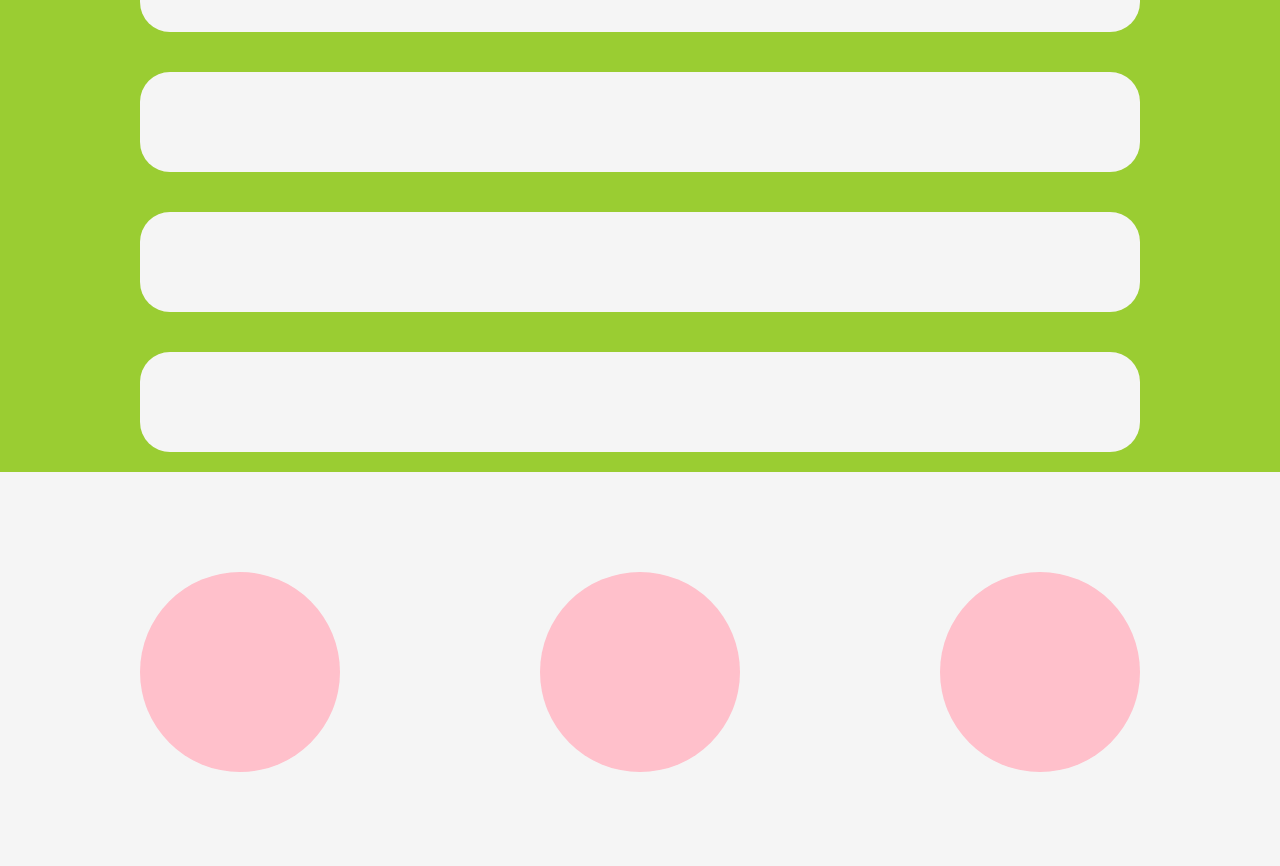
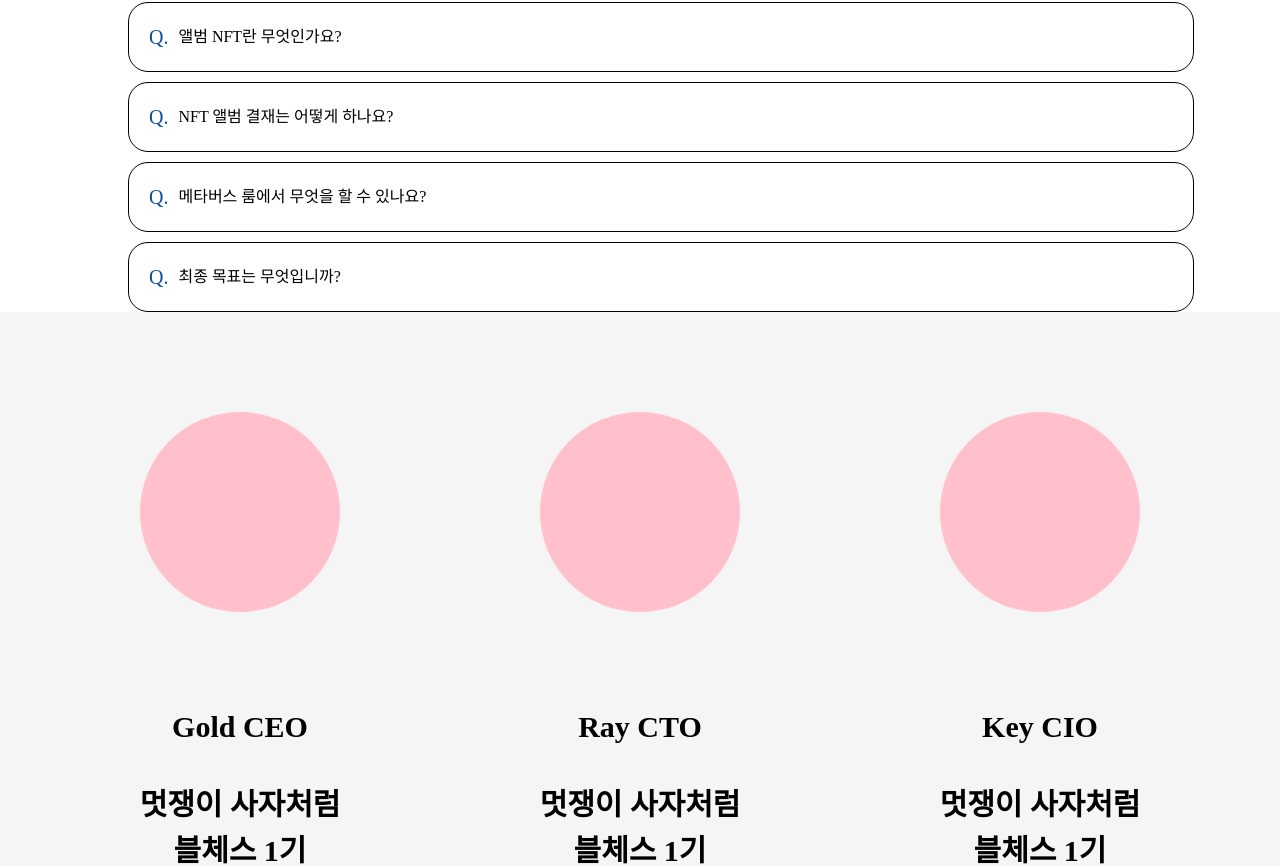
Before and after one commit to nity-su/nft-marketplace, a React (Create React App) app: page / in a window 1280 px wide. Shown: the part 2344-3210 px from the top of the page. Built offline with nearby package versions, Linux system fonts and the light colour scheme; a web font is replaced by a local one.

Commit message:
FAQ 작업완료

```diff
--- a/src/Router.js
+++ b/src/Router.js
@@ -3,6 +3,8 @@ import { Route, Routes, BrowserRouter } from "react-router-dom";
 import Layout from "./components/Layout";
 import Home from "./pages/Home";
 import Tradeplace from "./pages/Tradeplace";
+import AllCollection from "./pages/AllCollection";
+import OneCollection from "./pages/OneCollection";
 
 export default function Router() {
   return (
@@ -11,6 +13,14 @@ export default function Router() {
         <Route path="/" element={<Layout />}>
           <Route index element={<Home />}></Route>
           <Route path="/tradeplace" element={<Tradeplace></Tradeplace>}></Route>
+          <Route
+            path="/allcollection"
+            element={<AllCollection></AllCollection>}
+          ></Route>
+          <Route
+            path="/onecollection"
+            element={<OneCollection></OneCollection>}
+          ></Route>
         </Route>
       </Routes>
     </BrowserRouter>
--- a/src/components/organisms/home/About.js
+++ b/src/components/organisms/home/About.js
@@ -14,7 +14,6 @@ const MembersBox = styled.div`
   display: flex;
   justify-content: center;
   align-items: center;
-
 `;
 
 const Member = styled.div`
@@ -23,7 +22,6 @@ const Member = styled.div`
   margin: 100px;
   background-color: pink;
   border-radius: 50%;
-
 `;
 
 const MemberA = styled.div`
@@ -58,6 +56,14 @@ const Temp = styled.div`
   flex-direction: column;
   justify-content: center;
   align-items: center;
+
+  div {
+    font-size: 30px;
+    font-weight: 800;
+    @media screen and (min-width: 720px) {
+      font-size: 30px;
+    }
+  }
 `;
 
 export default function About() {
@@ -67,15 +73,24 @@ export default function About() {
         <MembersBox>
           <Temp>
             <Member></Member>
-            <MemberA />
+            <div>Gold CEO</div><br/><br/><br/>
+            <div>멋쟁이 사자처럼</div><br/>
+            <div>블체스 1기</div><br/><br/><br/>
+            <div>기획</div>
           </Temp>
           <Temp>
             <Member></Member>
-            <MemberB />
+            <div>Ray CTO</div><br/><br/><br/>
+            <div>멋쟁이 사자처럼</div><br/>
+            <div>블체스 1기</div><br/><br/><br/>
+            <div>수석 개발자</div>
           </Temp>
           <Temp>
             <Member></Member>
-            <MemberC />
+            <div>Key CIO</div><br/><br/><br/>
+            <div>멋쟁이 사자처럼</div><br/>
+            <div>블체스 1기</div><br/><br/><br/>
+            <div>마케팅,홍보</div>
           </Temp>
         </MembersBox>
       </Container>
--- a/src/components/organisms/home/Question.js
+++ b/src/components/organisms/home/Question.js
@@ -1,37 +1,91 @@
-import styled from "styled-components";
+import React, { useEffect, useState } from "react";
+import "../home/css/styles.css";
 
-const Container = styled.div`
-  width: 100%;
-  height: 70vh;
-  background-color: yellowgreen;
-`;
+const qnaList = [
+  {
+    category: "category1",
+    question: "Meta Music은 어떤 회사인가요?",
+    answer:
+      "아티스트들에게 더 많은 수익을 배분하는 것에 중점을 두고 질 좋은 작품활동을 지속적으로 할 수있게 지원하는 플랫폼입니다.",
+  },
+  {
+    category: "category2",
+    question: "앨범 NFT란 무엇인가요?",
+    answer:
+      "대체 불가능한 토큰을 기반으로 출시한 앨범이며 상품에 따라서 구매자에게 일정 혜택이 주어집니다.",
+  },
+  {
+    category: "category3",
+    question: "NFT 앨범 결재는 어떻게 하나요?",
+    answer:
+      "NFT 앨범 결제는 지갑 연동 이후 클레이 또는 scw 코인으로 구매가 가능합니다.",
+  },
+  {
+    category: "category1",
+    question: "메타버스 룸에서 무엇을 할 수 있나요?",
+    answer:
+      "앨범 NFT 등급에따라 차등혜택이 주어지며 일반등급도 사람들과 함께 룸에 모여서 대화하고 뮤직비디오 시청 및 룸 꾸미기가 가능합니다.",
+  },
+  {
+    category: "category2",
+    question: "최종 목표는 무엇입니까?",
+    answer:
+      "수익 배분구조를 블록체인 스마트컨트렉으로 전부 오픈하겠습니다. 아티스트들에게 공정하게 수익배분이 실시간으로 돌아갑니다. 모든 아티스트들이 금전적인 이유로 작품활동을 못하는 상황을 없애고 여러 아티스트들이 세계적으로 뻗어나갈 수 있는 다리 역활을 지속적으로 하는 것 입니다.",
+  },
+];
 
-const MainBox = styled.div`
-  display: grid;
-  display: column;
-  justify-content: center;
-  align-items: center;
-`;
+const FAQ = () => {
+  const [category, setCatecory] = useState("all");
+  const [cardOnOff, setCardOnOff] = useState(qnaList);
+  const [showList, setShowList] = useState(qnaList);
 
-const QaBox = styled.div`
-  width: 1000px;
-  height: 100px;
-  margin: 20px;
-  background-color: whitesmoke;
-  border-radius: 30px;
-`;
+  const getQnACard = (item, index) => {
+    return (
+      <div className="faq-card" key={index}>
+        <div
+          className="faq-card-title"
+          onClick={() => {
+            let tempCard = cardOnOff;
+            tempCard[index].show = !tempCard[index].show;
+            setCardOnOff([...tempCard]);
+          }}
+        >
+          <span className="question-mark">Q.</span>
+          <span>{item.question}</span>
+        </div>
+        <div
+          className={
+            qnaList[index].show
+              ? "faq-card-answer"
+              : "faq-card-answer faq-card-none"
+          }
+        >
+          <span className="answer-mark">A.</span>
+          <span className="FAQ-card-answer">{item.answer}</span>
+        </div>
+      </div>
+    );
+  };
 
-export default function Question() {
+  useEffect(() => {
+    setShowList(
+      qnaList.filter((item) => {
+        if (category === "all") return true;
+        if (category === item.category) return true;
+        return false;
+      })
+    );
+  }, [category]);
+
   return (
-    <>
-      <Container>
-        <MainBox>
-          <QaBox></QaBox>
-          <QaBox></QaBox>
-          <QaBox></QaBox>
-          <QaBox></QaBox>
-        </MainBox>
-      </Container>
-    </>
+    <div>
+      <div className="fqa-parent">
+        <div className="faq-list">
+          {showList.map((item, index) => getQnACard(item, index))}
+        </div>
+      </div>
+    </div>
   );
-}
+};
+
+export default FAQ;
--- /dev/null
+++ b/src/components/organisms/home/css/styles.css
@@ -0,0 +1,53 @@
+.fqa-parent {
+  display: flex;
+  align-items: center;
+  justify-content: center;
+}
+
+.faq-list {
+  width: 80%;
+}
+
+.faq-card {
+  display: flex;
+  margin-top: 10px;
+  width: 100%;
+  padding-left: 1.25rem;
+  padding-right: 1.25rem;
+  border: 1px solid black;
+  border-radius: 20px;
+  flex-direction: column;
+}
+
+.faq-card-title {
+  display: flex;
+  padding-top: 1.5rem;
+  padding-bottom: 1.5rem;
+  align-items: center;
+  cursor: pointer;
+}
+
+.faq-card-answer {
+  position: relative;
+  padding-top: 1rem;
+  padding-bottom: 1.5rem;
+  padding-right: 2rem;
+  border: 0px solid rgba(225, 228, 230, 0.5);
+  border-top-width: 1px;
+}
+
+.faq-card-none {
+  display: none;
+}
+
+.question-mark {
+  color: rgb(12, 77, 162);
+  font-size: 20px;
+  margin-right: 10px;
+}
+
+.answer-mark {
+  color: skyblue;
+  font-size: 20px;
+  margin-right: 10px;
+}
--- /dev/null
+++ b/src/pages/AllCollection.js
@@ -0,0 +1,11 @@
+import styled from "styled-components";
+
+const Container = styled.div``;
+
+export default function AllCollection() {
+  return (
+  <Container>
+    AllCollection
+    </Container>
+    )
+}
--- /dev/null
+++ b/src/pages/OneCollection.js
@@ -0,0 +1,11 @@
+import styled from "styled-components";
+
+const Container = styled.div``;
+
+export default function OneCollection() {
+  return (
+  <Container>
+    OneCollection
+    </Container>
+    )
+}
```
